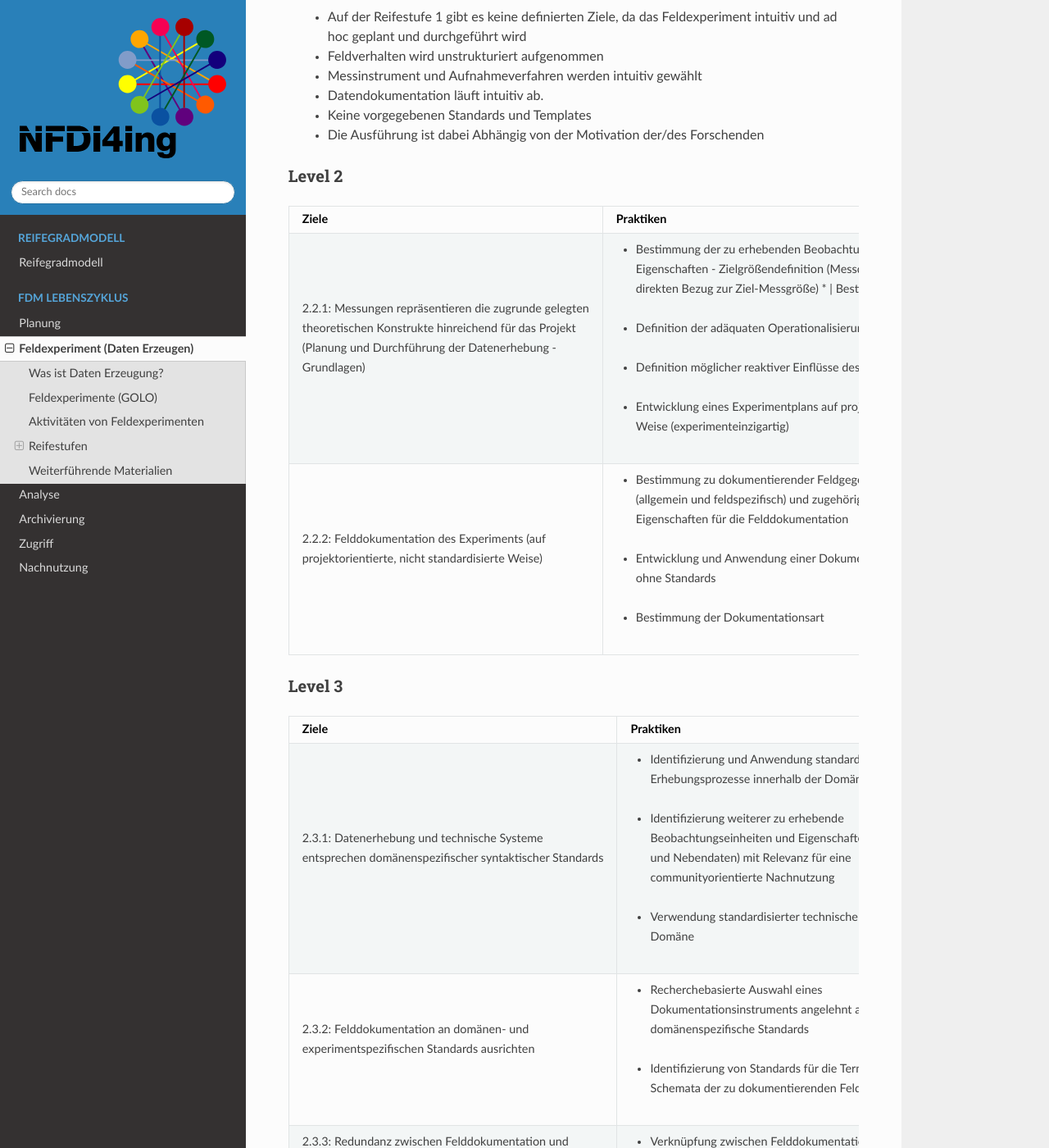
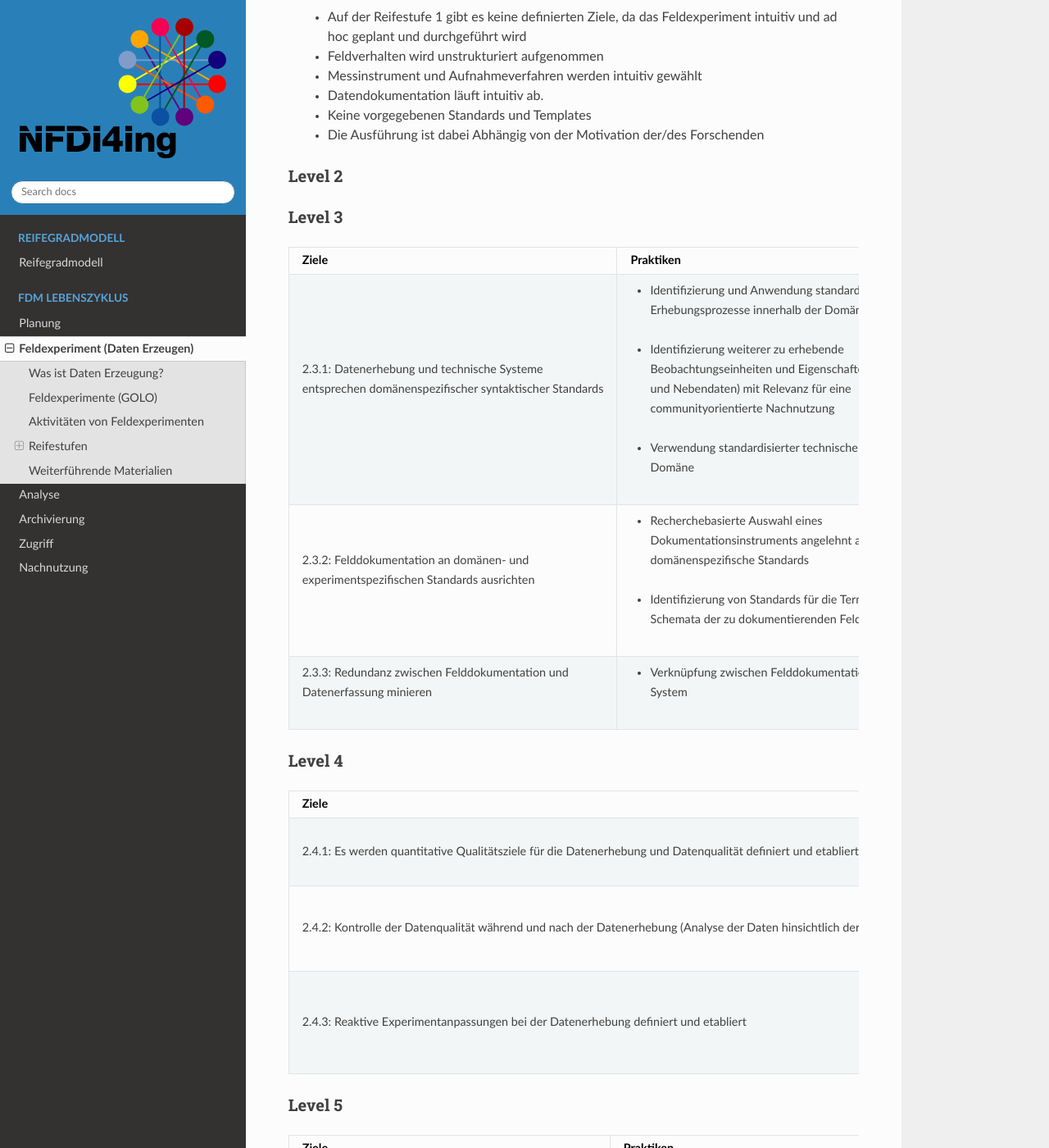
Before and after one commit to LUHMW/MaturityModel, a Sphinx documentation site: the page built from docs/source/daten_erzeugen.rst, in a window 1280 px wide and 1400 px high, scrolled down 1924 px. Shown: the whole window at 82% size. Built offline with Sphinx 7.4.7 and the Read the Docs theme 2.0.0, drawn with Linux system fonts in a browser that asks for light colours.

Commit message:
Update daten_erzeugen.rst

```diff
--- a/docs/source/daten_erzeugen.rst
+++ b/docs/source/daten_erzeugen.rst
@@ -101,28 +101,28 @@
   :widths: 5 10
   :header-rows: 1
 
-  * - Ziele
-    - Praktiken
-  * - |  2.2.1: Messungen repräsentieren die zugrunde gelegten
-      |  theoretischen Konstrukte hinreichend für das Projekt
-      |  (Planung und Durchführung der Datenerhebung -
-      |  Grundlagen)
-    - * |  Bestimmung der zu erhebenden Beobachtungseinheiten und
-        |  Eigenschaften - Zielgrößendefinition (Messdaten mit
-        |  direkten Bezug zur Ziel-Messgröße)
+	* - Ziele
+		- Praktiken
+	* - |  2.2.1: Messungen repräsentieren die zugrunde gelegten
+			|  theoretischen Konstrukte hinreichend für das Projekt
+			|  (Planung und Durchführung der Datenerhebung -
+			|  Grundlagen)
+		- * |  Bestimmung der zu erhebenden Beobachtungseinheiten und
+				|  Eigenschaften - Zielgrößendefinition (Messdaten mit
+				|  direkten Bezug zur Ziel-Messgröße)
 			* |  Bestimmung des zu verwendenden Messinstruments
-      * |  Definition der adäquaten Operationalisierung im Feld
-      * |  Definition möglicher reaktiver Einflüsse des Feldes
-      * |  Entwicklung eines Experimentplans auf projektdefinierte
-        |  Weise (experimenteinzigartig)
-  * - |  2.2.2: Felddokumentation des Experiments (auf
-      |  projektorientierte, nicht standardisierte Weise)
-    - * |  Bestimmung zu dokumentierender Feldgegebenheiten
-        |  (allgemein und feldspezifisch) und zugehöriger
-        |  Eigenschaften für die Felddokumentation
-      * |  Entwicklung und Anwendung einer Dokumentationsstruktur
-        |  ohne Standards
-      * |  Bestimmung der Dokumentationsart
+			* |  Definition der adäquaten Operationalisierung im Feld
+			* |  Definition möglicher reaktiver Einflüsse des Feldes
+			* |  Entwicklung eines Experimentplans auf projektdefinierte
+				|  Weise (experimenteinzigartig)
+	* - |  2.2.2: Felddokumentation des Experiments (auf
+			|  projektorientierte, nicht standardisierte Weise)
+		- * |  Bestimmung zu dokumentierender Feldgegebenheiten
+				|  (allgemein und feldspezifisch) und zugehöriger
+				|  Eigenschaften für die Felddokumentation
+			* |  Entwicklung und Anwendung einer Dokumentationsstruktur
+				|  ohne Standards
+			* |  Bestimmung der Dokumentationsart
 
 
 ========
@@ -163,29 +163,23 @@
 =========
 
 .. list-table::
-  :widths: 10 10
-  :header-rows: 1
+   :widths: 10 10
+   :header-rows: 1
 
-	* - Ziele
-    - Praktiken
-	* - |  2.4.1: Es werden quantitative Qualitätsziele für die
-      |  Datenerhebung und Datenqualität definiert und etabliert
-    - * |  Bestimmung zu überprüfender Qualitätsaspekte bei der Datenerhebung
-      * |  Identifizieren und einbeziehen relevanter Qualitätsmetriken
-  * - |  2.4.2: Kontrolle der Datenqualität während und nach der
-      |  Datenerhebung (Analyse der Daten hinsichtlich der Datenqualität
-      |  -> keine inhaltliche Analyse zur Beantwortung der Forschungsfrage)
-    - * |  Überprüfen der Datenqualität im Hinblick auf definierte
-				|  Merkmale (bspw. Korrektheit, Vollständigkeit,...)
-      * |  Anwendung identifizierter Qualitätsmetriken
-      * |  Dokumentation kontextueller (Meta-)Daten im
-				|  Zusammenhang mit der Datenqualität
-  * - |  2.4.3: Reaktive Experimentanpassungen bei der
-      |  Datenerhebung definiert und etabliert
-    - * |  Identifizieren möglicher Fehlerquellen
-      * |  Bereitstellen von Ersatz beim Ausfall und Fehlern
-      * |  Überprüfen der Messinstrumente vor und während der Datenerhebung
-      * |  Maßnahmen bei detektierten Ausfällen und Fehlern inline ergreifen
+   * - Ziele
+     - Praktiken
+   * - 2.4.1: Es werden quantitative Qualitätsziele für die Datenerhebung und Datenqualität definiert und etabliert
+     - * Bestimmung zu überprüfender Qualitätsaspekte bei der Datenerhebung
+       * Identifizieren und einbeziehen relevanter Qualitätsmetriken
+   * - 2.4.2: Kontrolle der Datenqualität während und nach der Datenerhebung (Analyse der Daten hinsichtlich der Datenqualität -> keine inhaltliche Analyse zur Beantwortung der Forschungsfrage)
+     - * Überprüfen der Datenqualität im Hinblick auf definierte Merkmale (bspw. Korrektheit, Vollständigkeit,...)
+       * Anwendung identifizierter Qualitätsmetriken
+       * Dokumentation kontextueller (Meta-)Daten im Zusammenhang mit der Datenqualität
+   * - 2.4.3: Reaktive Experimentanpassungen bei der Datenerhebung definiert und etabliert
+     - * Identifizieren möglicher Fehlerquellen
+       * Bereitstellen von Ersatz beim Ausfall und Fehlern
+       * Überprüfen der Messinstrumente vor und während der Datenerhebung
+       * Maßnahmen bei detektierten Ausfällen und Fehlern inline ergreifen
 
 
 =========
```
